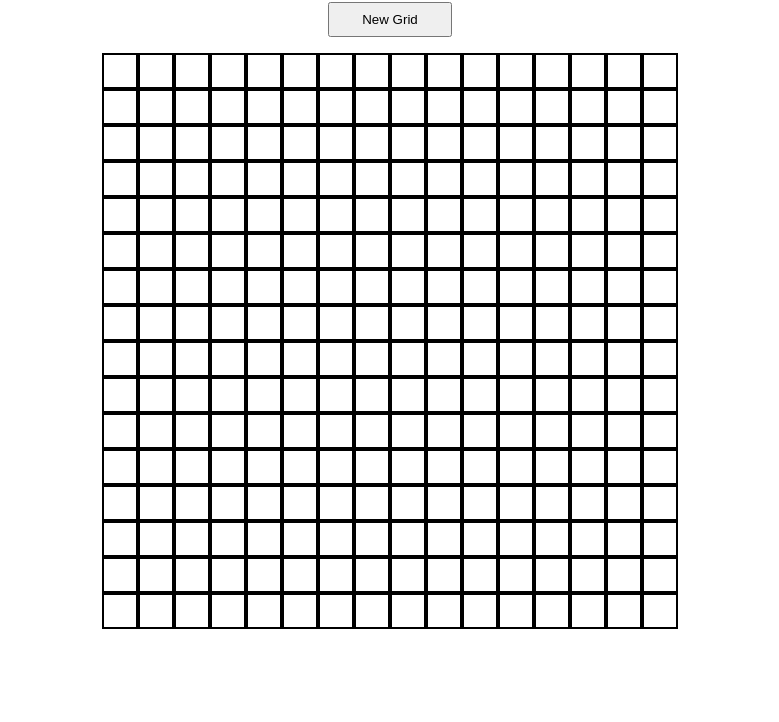
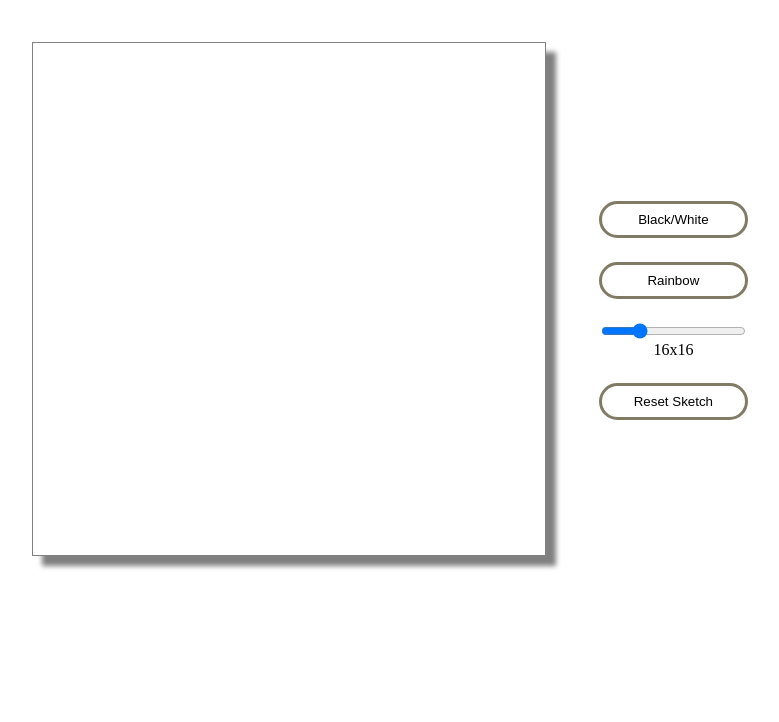
Before and after one commit to tohkev/Etch-a-Sketch, a plain HTML site: page index.html in a window 1280 px wide. Shown: the part 78-800 px from the top of the page, without its empty margins (250-1029 px from the left). Drawn offline with Linux system fonts and the light colour scheme.

Commit message:
Added new features and some custom functions

```diff
--- a/css/styles.css
+++ b/css/styles.css
@@ -1,14 +1,55 @@
+body {
+  background: rgba(255, 255, 255, 0.918);
+}
+
+.container {
+  display: flex;
+  width: 65%;
+  justify-content: space-evenly;
+  align-items: center;
+  margin-top: 2rem;
+}
+
+.left {
+  width: 70%;
+}
+
+.right {
+  text-align: center;
+}
+
 main {
-  text-align: center;
+  display: flex;
+  flex-direction: column;
+  align-items: center;
 }
 
 .grid-block {
   display: flex;
   flex-direction: column;
   align-items: center;
+  width: 512px;
+  border: 1px solid grey;
+  box-shadow: 10px 10px 5px grey;
 }
 
-.new-grid-btn {
-  margin-bottom: 1rem;
+.inputs {
+  display: flex;
+  flex-direction: column;
+}
+
+input {
+  margin-top: 1.5rem;
+}
+
+button {
+  margin-top: 1.5rem;
   padding: 0.5rem 2rem;
+  background-color: white;
+  border-radius: 2rem;
+  border: 3px solid #817b65;
 }
+
+button:hover {
+  background: #f2f9e9;
+}
--- a/index.html
+++ b/index.html
@@ -10,9 +10,23 @@
   <body>
     <main>
       <h1>Etch-a-Sketch!</h1>
-      <button class="new-grid-btn">New Grid</button>
-
-      <section class="grid-block"></section>
+      <div class="container">
+        <section class="grid-block left"></section>
+        <section class="inputs right">
+          <button class="b-w">Black/White</button>
+          <button class="rainbow-mode">Rainbow</button>
+          <input
+            type="range"
+            name="size"
+            id="size-slider"
+            min="1"
+            max="64"
+            value="16"
+          />
+          <label for="size-slider" class="slider">16x16</label>
+          <button class="new-grid-btn">Reset Sketch</button>
+        </section>
+      </div>
     </main>
     <script src="/scripts/script.js"></script>
   </body>
--- a/scripts/script.js
+++ b/scripts/script.js
@@ -1,8 +1,12 @@
 let gridBlock = document.querySelector(".grid-block");
-let heightGrid = 16;
-let widthGrid = 16;
+let gridSize = 16;
+let rainbowMode = false;
 let newGridBtn = document.querySelector(".new-grid-btn");
 let allBoxes = document.querySelectorAll(".grid-box");
+let rainbowBtn = document.querySelector(".rainbow-mode");
+let bwBtn = document.querySelector(".b-w");
+let sizeSlider = document.querySelector("#size-slider");
+let sliderLabel = document.querySelector(".slider");
 
 //creates a row which will contain the grid boxes
 function createRow() {
@@ -16,23 +20,20 @@ function createRow() {
 function createGridbox() {
   let grid = document.createElement("div");
   grid.classList.add("grid-box");
-  grid.style.border = "2px solid black";
-  grid.style.paddingTop = `${16 / heightGrid}rem`;
-  grid.style.paddingBottom = `${16 / heightGrid}rem`;
-  grid.style.paddingLeft = `${16 / widthGrid}rem`;
-  grid.style.paddingRight = `${16 / widthGrid}rem`;
+  grid.style.padding = `${16 / gridSize}rem`;
   return grid;
 }
 
 // based on the height and width specified, creates a grid and appends it to the gridBlock container
-function createGrid(heightGrid, widthGrid) {
-  for (let i = 0; i < heightGrid; i++) {
+function createGrid(size) {
+  for (let i = 0; i < gridSize; i++) {
     let row = createRow();
-    for (let j = 0; j < widthGrid; j++) {
+    for (let j = 0; j < gridSize; j++) {
       row.appendChild(createGridbox());
     }
     gridBlock.appendChild(row);
   }
+  activateColor();
 }
 
 //refreshes the allBoxes variable so that it includes all new created grid boxes
@@ -43,21 +44,8 @@ function refreshBoxes() {
 //resets the current grid, (1) removes the color, and if user specifies different dimensions, grid will be reformed
 function resetAll() {
   allBoxes.forEach((box) => {
-    box.classList.remove("colored");
+    box.style.background = "white";
   });
-  let inputHeight = parseInt(
-    prompt("Enter a number to determine the number of squares for height:")
-  );
-  let inputWidth = parseInt(
-    prompt("Enter a number to determine the number of squares for width:")
-  );
-  if (inputHeight !== heightGrid && inputWidth !== widthGrid) {
-    gridBlock.textContent = "";
-    heightGrid = inputHeight;
-    widthGrid = inputWidth;
-    createGrid(heightGrid, widthGrid);
-    activateColor();
-  }
 }
 
 //generate a random color
@@ -73,15 +61,37 @@ function activateColor() {
   refreshBoxes();
   allBoxes.forEach((box) => {
     box.addEventListener("mouseover", (e) => {
-      e.target.style.background = getRandomColor();
+      if (rainbowMode) {
+        e.target.style.background = getRandomColor();
+      } else {
+        e.target.style.background = "black";
+      }
     });
   });
 }
 
+//button to initiate rainbow mode
+rainbowBtn.addEventListener("click", () => {
+  rainbowMode = true;
+});
+
+//button for black/white mode
+bwBtn.addEventListener("click", () => {
+  rainbowMode = false;
+});
+
+//slider to customize size
+sizeSlider.addEventListener("change", (e) => {
+  sliderLabel.textContent = `${e.target.value}x${e.target.value}`;
+  gridSize = e.target.value;
+  gridBlock.textContent = "";
+  createGrid(gridSize);
+});
+
+//reset button
 newGridBtn.addEventListener("click", () => {
   resetAll();
   refreshBoxes();
 });
 
-createGrid(heightGrid, widthGrid);
-activateColor();
+createGrid(gridSize);
```
Also changed, not shown: 1 other file.
